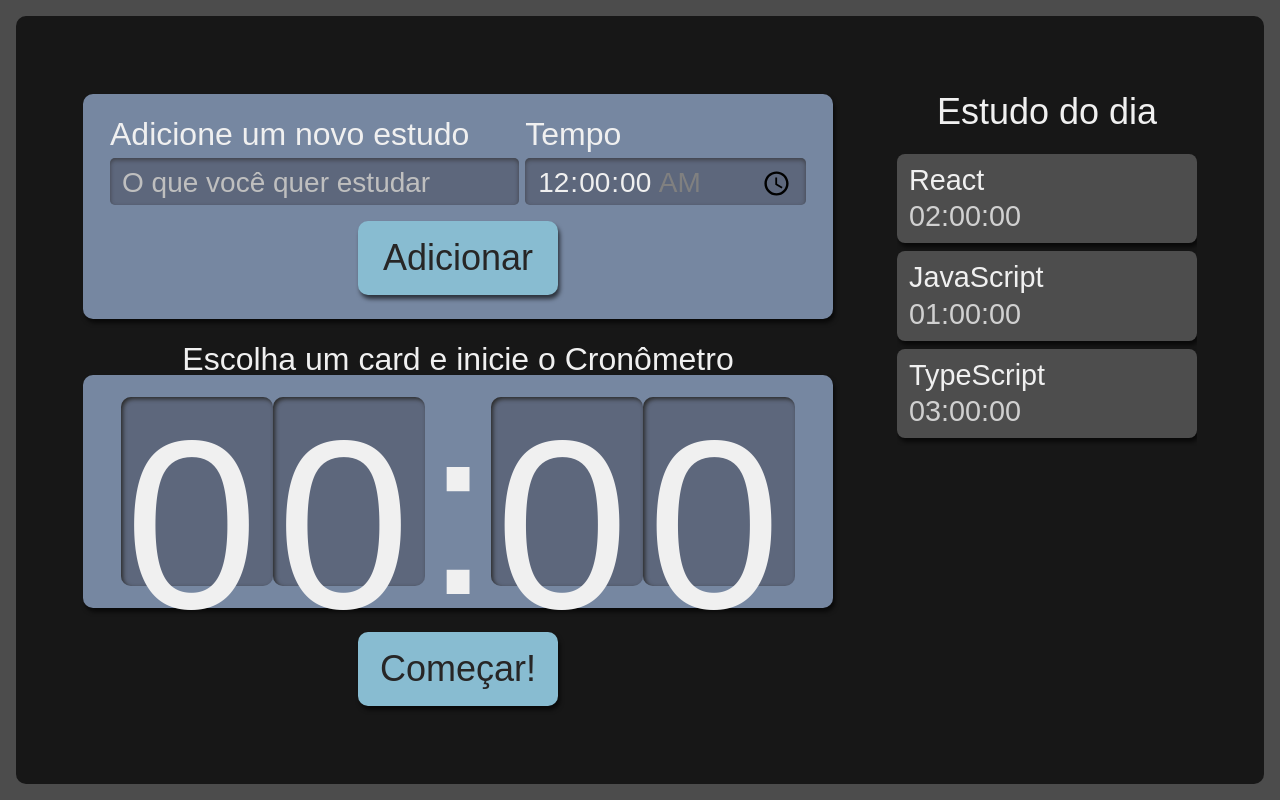
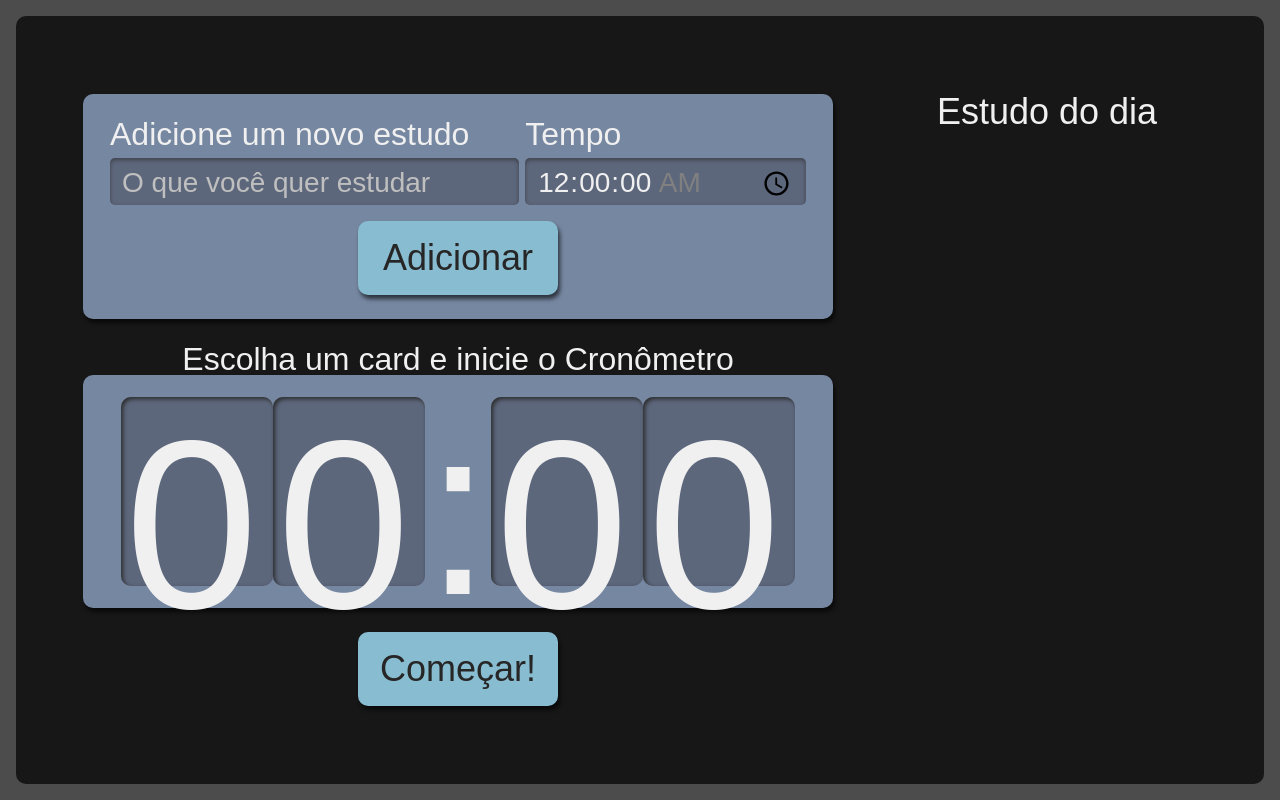
Before and after one commit to thaismichelini/Alura-Studies, a React (Create React App) app: page / in a window 1280 px wide. Built offline with nearby package versions, Linux system fonts and the light colour scheme; the HTML template or start-up script is replaced by a standard one.

Commit message:
wip: add states

```diff
--- a/package.json
+++ b/package.json
@@ -14,6 +14,7 @@
     "react-dom": "^18.2.0",
     "react-scripts": "5.0.1",
     "typescript": "^4.8.4",
+    "uuid": "^9.0.0",
     "web-vitals": "^2.1.4"
   },
   "scripts": {
@@ -41,6 +42,7 @@
     ]
   },
   "devDependencies": {
+    "@types/uuid": "^9.0.0",
     "sass": "^1.56.1",
     "typescript-plugin-css-modules": "^3.4.0"
   }
--- a/src/components/Button/index.tsx
+++ b/src/components/Button/index.tsx
@@ -1,9 +1,17 @@
 import React from 'react';
 import style from './Button.module.scss';
 
-class Button extends React.Component<{ texto: string }> {
+class Button extends React.Component<{
+  type?: 'button' | 'submit' | 'reset' | undefined;
+  texto: string;
+}> {
   render() {
-    return <button className={style.botao}>{this.props.texto}</button>;
+    const { type = 'button' } = this.props;
+    return (
+      <button type={type} className={style.botao}>
+        {this.props.texto}
+      </button>
+    );
   }
 }
 
--- a/src/components/Forms/index.tsx
+++ b/src/components/Forms/index.tsx
@@ -1,15 +1,31 @@
 import React from 'react';
+import { ITask } from '../../types/task';
 import Button from '../Button';
 import style from './Forms.module.scss';
+import { v4 as uuidv4 } from 'uuid';
 
-class Forms extends React.Component {
+class Forms extends React.Component<{
+  setTasks: React.Dispatch<React.SetStateAction<ITask[]>>;
+}> {
   state = {
     task: '',
     time: '00:00',
   };
   addTask(evento: React.FormEvent<HTMLFormElement>) {
     evento.preventDefault();
-    console.log('state: ', this.state);
+    this.props.setTasks((oldTasks) => [
+      ...oldTasks,
+      {
+        ...this.state,
+        select: false,
+        complete: false,
+        id: uuidv4(),
+      },
+    ]);
+    this.setState({
+      task: '',
+      time: '00:00',
+    });
   }
   render(): React.ReactNode {
     return (
@@ -44,7 +60,7 @@ class Forms extends React.Component {
             required
           />
         </div>
-        <Button texto="Adicionar" />
+        <Button type="submit" texto="Adicionar" />
       </form>
     );
   }
--- a/src/components/List/Item/index.tsx
+++ b/src/components/List/Item/index.tsx
@@ -1,6 +1,8 @@
+import { ITask } from '../../../types/task';
 import style from '../List.module.scss';
 
-export default function Item({ task, time }: { task: string; time: string }) {
+export default function Item({ task, time, select, complete, id }: ITask) {
+  console.log('===============', { task, time, select, complete, id });
   return (
     <li className={style.item}>
       <h3> {task}</h3>
--- a/src/components/List/index.tsx
+++ b/src/components/List/index.tsx
@@ -1,33 +1,14 @@
-import React, { useState } from 'react';
+import { ITask } from '../../types/task';
 import Item from './Item';
 import style from './List.module.scss';
 
-function List() {
-  const [tasks, setTasks] = useState([
-    {
-      task: 'React',
-      time: '02:00:00',
-    },
-    {
-      task: 'JavaScript',
-      time: '01:00:00',
-    },
-    {
-      task: 'TypeScript',
-      time: '03:00:00',
-    },
-  ]);
+function List({ tasks }: { tasks: ITask[] }) {
   return (
     <aside className={style.listaTarefas}>
-      <h2
-        onClick={() => {
-          setTasks([...tasks, { task: 'Estudar estado', time: '05:00:00' }]);
-        }}>
-        Estudo do dia
-      </h2>
+      <h2>Estudo do dia</h2>
       <ul>
         {tasks.map((item, index) => (
-          <Item key={index} task={item.task} time={item.time} /> // mesmo que {... item}
+          <Item key={index} {...item} /> // mesmo que {... item}
         ))}
       </ul>
     </aside>
--- a/src/pages/App.tsx
+++ b/src/pages/App.tsx
@@ -1,14 +1,16 @@
-import React from 'react';
+import React, { useState } from 'react';
 import Forms from '../components/Forms';
 import List from '../components/List';
 import Timer from '../components/Timer';
+import { ITask } from '../types/task';
 import style from './App.module.scss';
 
 function App() {
+  const [tasks, setTasks] = useState<ITask[]>([]);
   return (
     <div className={style.AppStyle}>
-      <Forms />
-      <List />
+      <Forms setTasks={setTasks} />
+      <List tasks={tasks} />
       <Timer />
     </div>
   );
--- /dev/null
+++ b/src/types/task.ts
@@ -0,0 +1,7 @@
+export interface ITask {
+  task: string;
+  time: string;
+  select: boolean;
+  complete: boolean;
+  id: string;
+}
```
Also changed, not shown: 1 other file (tests, documents, lock files or other folders).
